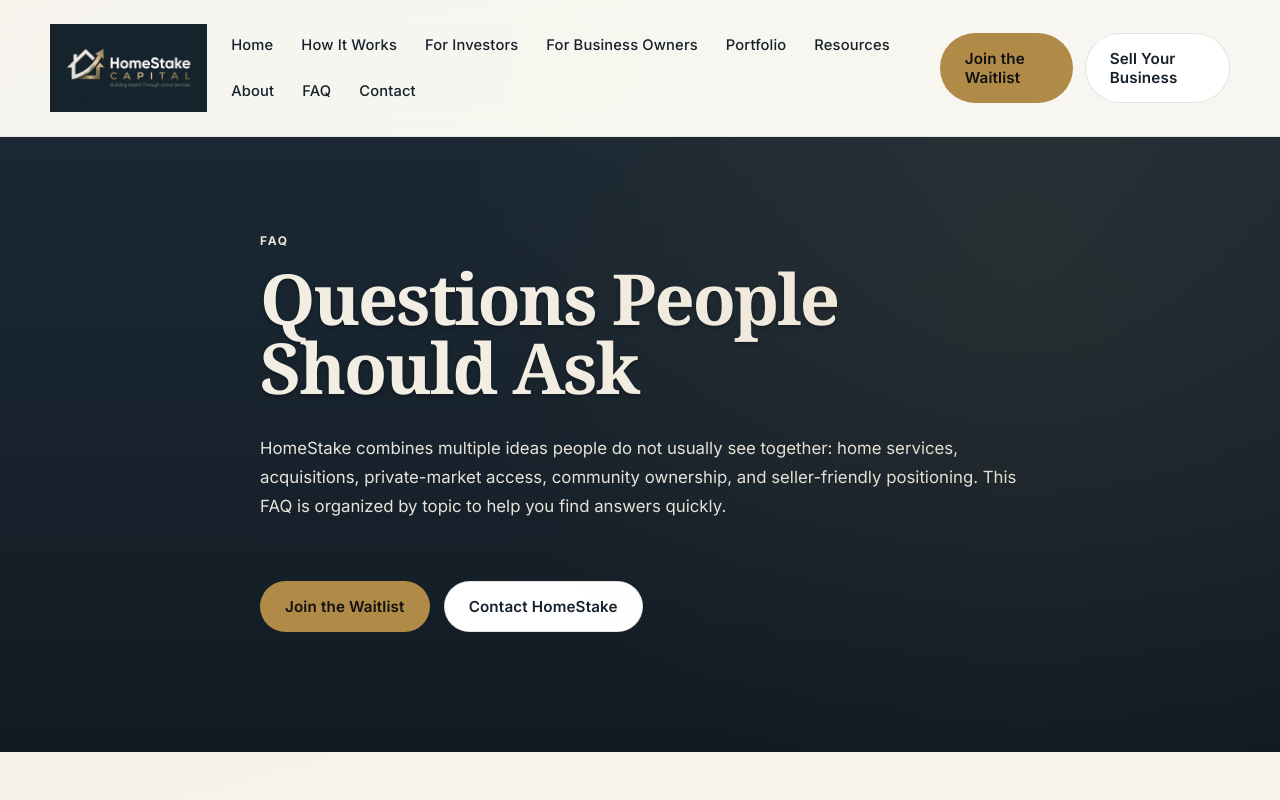
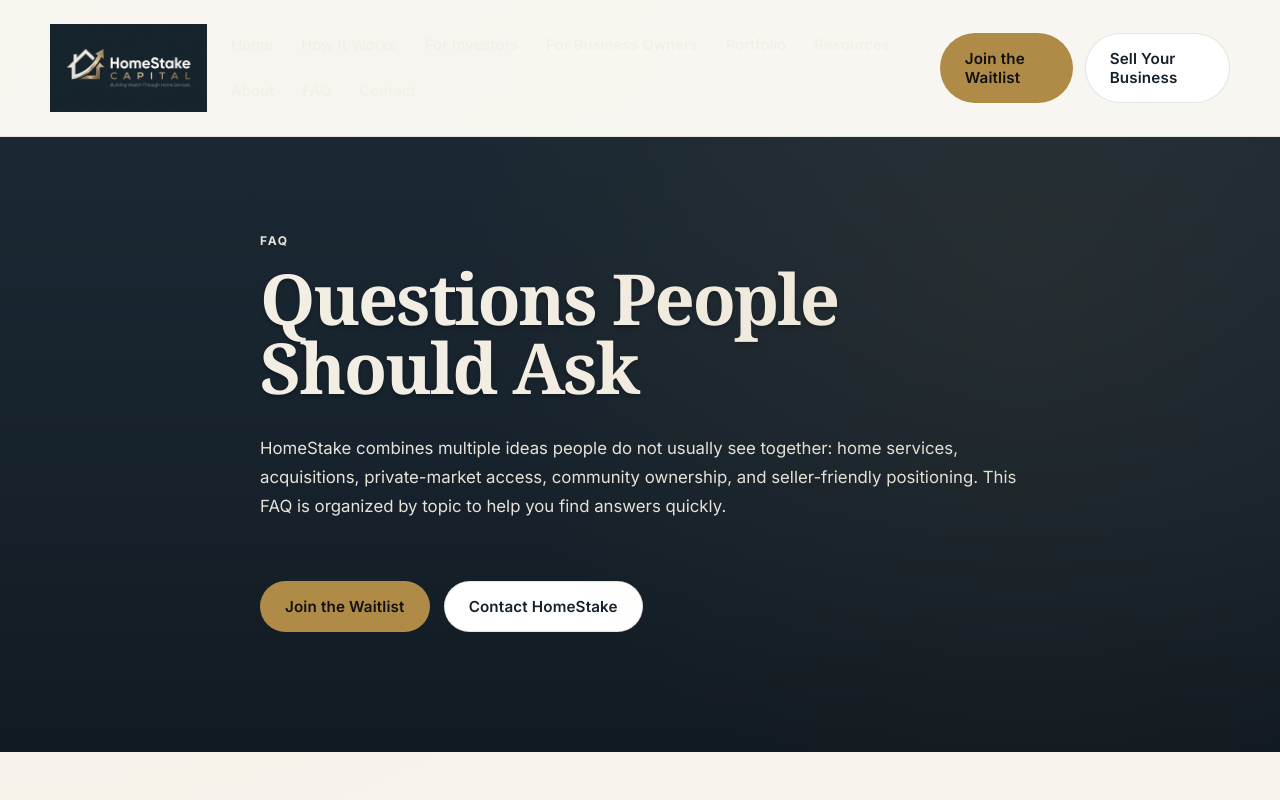
Before and after one commit to gregshelle/homestake-capital, a Next.js app: page /faq in a window 1280 px wide. Shown: the top 800 px of the page. Built offline with nearby package versions, Linux system fonts and the light colour scheme.

Commit message:
fix: dark header matching logo navy (#16212B), light text on dark nav

```diff
--- a/app/globals.css
+++ b/app/globals.css
@@ -80,8 +80,8 @@ p { margin: 0 0 16px; line-height: 1.72; color: var(--muted); font-size: 1.05rem
 .brand-sub { font-size: 0.72rem; letter-spacing: 0.14em; text-transform: uppercase; color: var(--steel-dark); }
 
 .nav-links { display: flex; gap: 28px; flex-wrap: wrap; align-items: center; }
-.nav-links a { font-size: 0.92rem; color: var(--ink); font-weight: 500; letter-spacing: 0.01em; transition: color 200ms ease; }
-.nav-links a:hover { color: var(--charcoal); }
+.nav-links a { font-size: 0.92rem; color: rgba(243,238,228,0.88); font-weight: 500; letter-spacing: 0.01em; transition: color 200ms ease; }
+.nav-links a:hover { color: #B08A47; }
 
 /* Mobile Menu */
 .mobile-menu { background: var(--bone); padding: 24px; border-top: 1px solid var(--border); }
```
